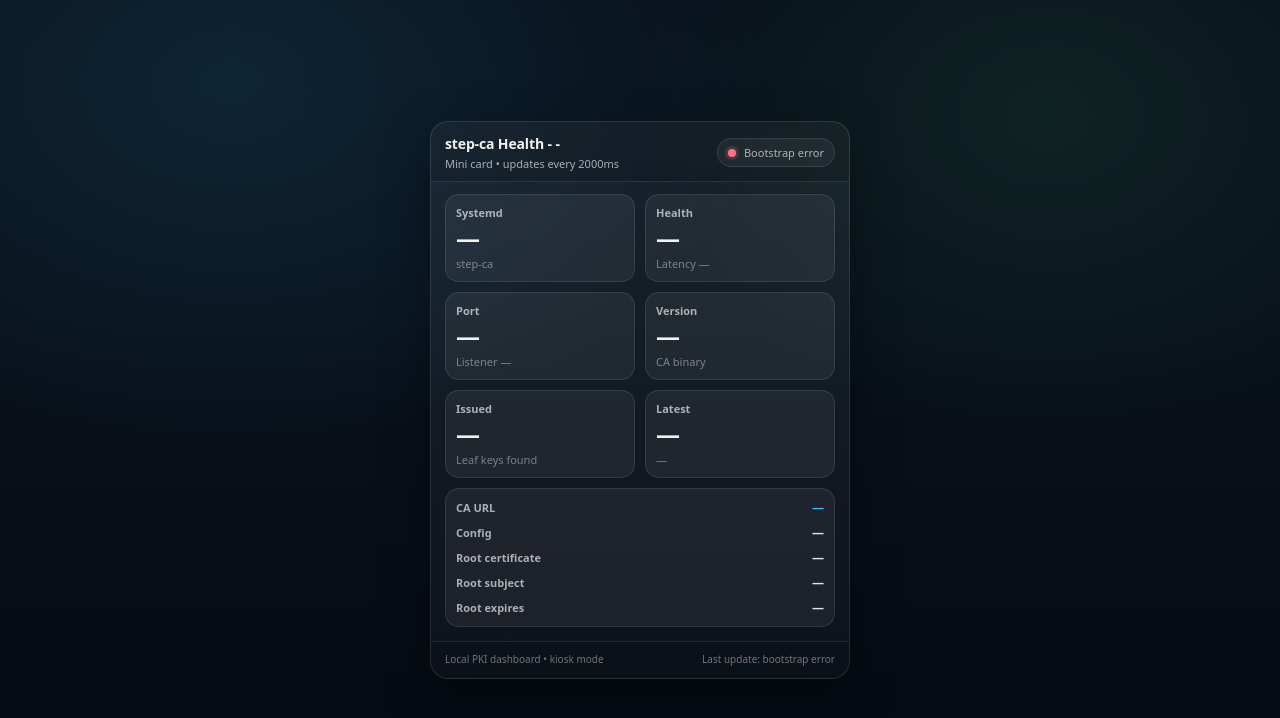
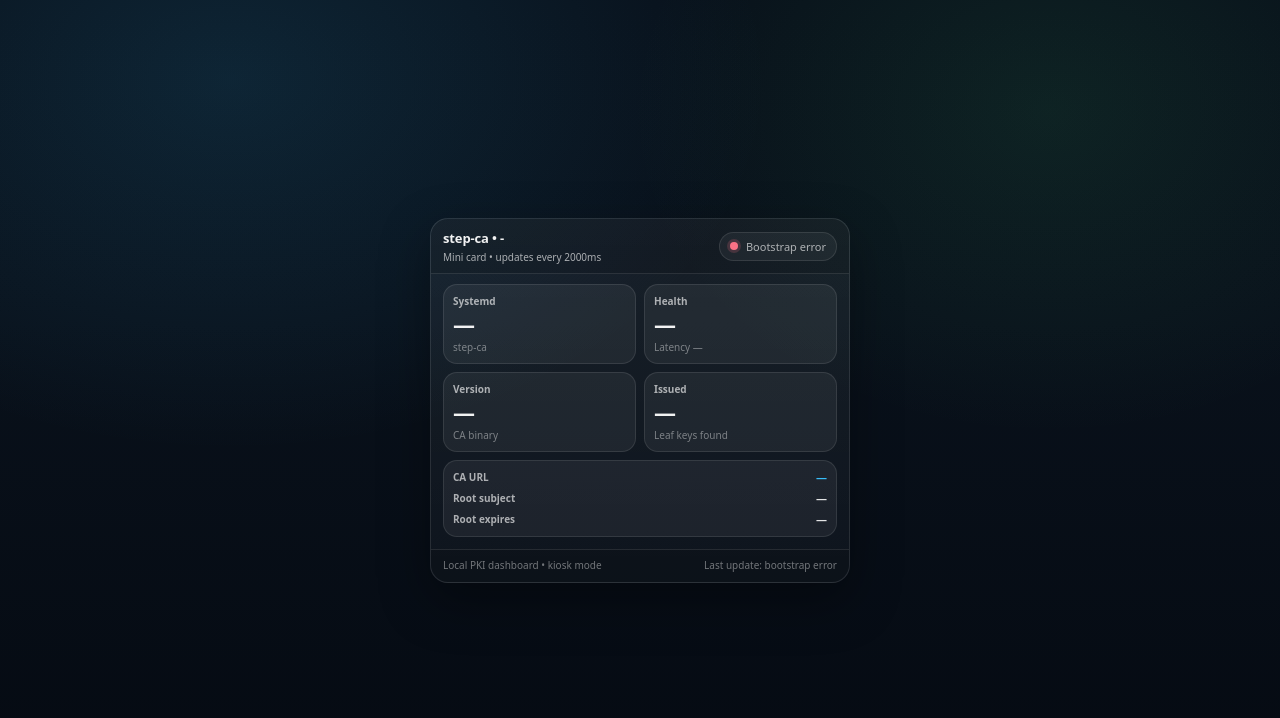
Before and after one commit to helvecio-ribeiro/StepCAMiniCard, a plain HTML site: page index.html in a window 1280 px wide. Drawn offline with Linux system fonts and the light colour scheme; no server answers.

Commit message:
Compact kiosk card layout

```diff
--- a/index.html
+++ b/index.html
@@ -50,7 +50,7 @@
       }
 
       header {
-        padding: 12px 14px 10px;
+        padding: 10px 12px 9px;
         display: flex;
         justify-content: space-between;
         align-items: center;
@@ -61,14 +61,14 @@
 
       h1 {
         margin: 0;
-        font-size: 14px;
+        font-size: 13px;
         font-weight: 650;
         letter-spacing: -0.01em;
       }
 
       .sub {
         margin-top: 3px;
-        font-size: 11px;
+        font-size: 10px;
         color: var(--muted);
         font-weight: 520;
       }
@@ -95,15 +95,15 @@
       }
 
       main {
-        padding: 12px 14px 14px;
+        padding: 10px 12px 12px;
         display: grid;
-        gap: 10px;
+        gap: 8px;
       }
 
       .grid {
         display: grid;
         grid-template-columns: 1fr 1fr;
-        gap: 10px;
+        gap: 8px;
       }
 
       .card,
@@ -114,33 +114,33 @@
       }
 
       .card {
-        padding: 10px;
-        min-height: 76px;
+        padding: 9px;
+        min-height: 68px;
+        display: grid;
+        gap: 5px;
+      }
+
+      .wide {
+        padding: 9px;
         display: grid;
         gap: 6px;
       }
 
-      .wide {
-        padding: 10px;
-        display: grid;
-        gap: 8px;
-      }
-
       .k {
-        font-size: 11px;
+        font-size: 10px;
         color: var(--muted);
         font-weight: 560;
       }
 
       .v {
-        font-size: 24px;
+        font-size: 22px;
         font-weight: 700;
         letter-spacing: -0.03em;
         line-height: 1;
       }
 
       .mini {
-        font-size: 11px;
+        font-size: 10px;
         color: var(--muted2);
         font-weight: 520;
       }
@@ -153,21 +153,21 @@
       }
 
       .label {
-        max-width: 56%;
+        max-width: 52%;
         overflow: hidden;
         text-overflow: ellipsis;
         white-space: nowrap;
-        font-size: 11px;
+        font-size: 10px;
         color: var(--muted);
         font-weight: 560;
       }
 
       .value {
-        max-width: 44%;
+        max-width: 48%;
         overflow: hidden;
         text-overflow: ellipsis;
         white-space: nowrap;
-        font-size: 12px;
+        font-size: 11px;
         font-weight: 650;
         color: rgba(255, 255, 255, 0.88);
       }
@@ -189,7 +189,7 @@
       }
 
       footer {
-        padding: 10px 14px 12px;
+        padding: 8px 12px 10px;
         border-top: 1px solid var(--line);
         display: flex;
         justify-content: space-between;
@@ -204,7 +204,7 @@
     <div class="app" role="application" aria-label="step-ca kiosk">
       <header>
         <div>
-          <h1>step-ca Health - <span id="hostIp">-</span></h1>
+          <h1>step-ca • <span id="hostIp">-</span></h1>
           <div class="sub">Mini card • updates every <span id="pollMs">2000</span>ms</div>
         </div>
         <div class="status" title="Current CA state">
@@ -226,11 +226,6 @@
             <div class="mini">Latency <span id="latencyMs">—</span></div>
           </div>
           <div class="card">
-            <div class="k">Port</div>
-            <div class="v" id="caPort">—</div>
-            <div class="mini" id="listenerState">Listener —</div>
-          </div>
-          <div class="card">
             <div class="k">Version</div>
             <div class="v" id="versionText">—</div>
             <div class="mini">CA binary</div>
@@ -240,25 +235,12 @@
             <div class="v" id="issuedCount">—</div>
             <div class="mini">Leaf keys found</div>
           </div>
-          <div class="card">
-            <div class="k">Latest</div>
-            <div class="v" id="latestIssued">—</div>
-            <div class="mini" id="latestIssuedAt">—</div>
-          </div>
         </div>
 
         <div class="wide">
           <div class="row">
             <div class="label">CA URL</div>
             <div class="value accent" id="caUrl">—</div>
-          </div>
-          <div class="row">
-            <div class="label">Config</div>
-            <div class="value" id="configPath">—</div>
-          </div>
-          <div class="row">
-            <div class="label">Root certificate</div>
-            <div class="value" id="rootCertPath">—</div>
           </div>
           <div class="row">
             <div class="label">Root subject</div>
@@ -308,7 +290,6 @@
       function render(json) {
         const serviceActive = json.service_active === true;
         const healthOk = json.health_ok === true;
-        const listenerOpen = json.listener_open === true;
 
         $("hostIp").textContent = text(json.host_ip);
         $("serviceState").textContent = serviceActive ? "ACTIVE" : "DOWN";
@@ -321,23 +302,15 @@
         }`;
         $("latencyMs").textContent = text(json.health_latency_ms, "—");
 
-        $("caPort").textContent = text(json.port);
-        $("listenerState").textContent = `Listener ${listenerOpen ? "open" : "closed"}`;
-        $("listenerState").className = `mini ${listenerOpen ? "ok" : "bad"}`;
-
         $("versionText").textContent = text(json.stepca_version, "missing");
         $("issuedCount").textContent = text(json.issued_count, "0");
-        $("latestIssued").textContent = text(json.latest_issued_name, "none");
-        $("latestIssuedAt").textContent = text(json.latest_issued_at, "—");
         $("caUrl").textContent = text(json.ca_url);
-        $("configPath").textContent = text(json.config_path);
-        $("rootCertPath").textContent = text(json.root_cert_path);
         $("rootSubject").textContent = text(json.root_subject);
         $("rootNotAfter").textContent = text(json.root_not_after);
 
         if (serviceActive && healthOk) {
           setStatus("ok", "Healthy");
-        } else if (serviceActive || listenerOpen) {
+        } else if (serviceActive) {
           setStatus("warn", "Partial");
         } else {
           setStatus("bad", "Unhealthy");
```
Also changed, not shown: 1 other file.
